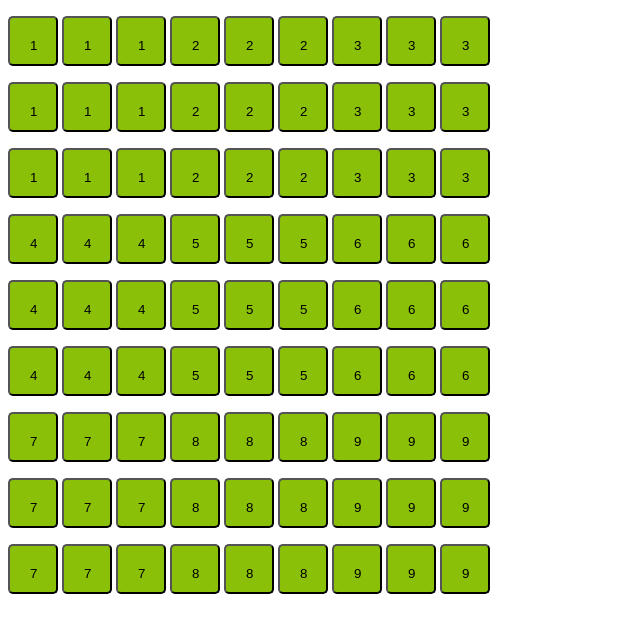
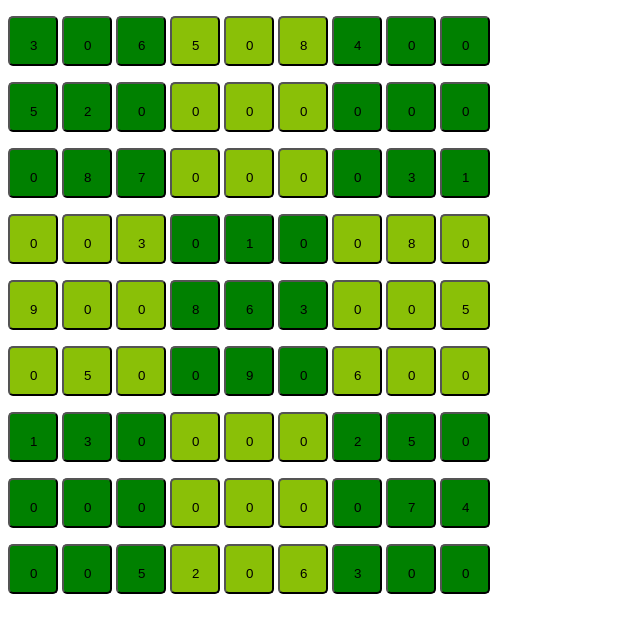
Before and after one commit to JKRuigu/soduku_backtracking_JS, a plain HTML site: page index.html in a window 1280 px wide. Shown: the whole page, without its empty margins (0-640 px from the left). Drawn offline with Linux system fonts and the light colour scheme.

Commit message:
colored selection table

```diff
--- a/index.html
+++ b/index.html
@@ -10,6 +10,14 @@
      	button {
 	        border-radius: 5px;
 	        background: #8AC007;
+	        padding: 20px;
+	        height: 50px;
+	        width: 50px;
+      	}
+
+      	.one{
+	        border-radius: 5px;
+	        background: green;
 	        padding: 20px;
 	        height: 50px;
 	        width: 50px;
--- a/main.js
+++ b/main.js
@@ -41,9 +41,12 @@ initialize = ()=>{
 		for (var j = 1; j <= row; j++) {
 			ids.push(String(i)+String(j));
 			selectionTable.push(getSelection(String(i)+String(j)));
+			let sec = getSelection(String(i)+String(j));
+			let sec2 = sec==1||sec==3||sec==5||sec==7||sec==9?"one":"two";
+			document.getElementById(String(i)+String(j)).classList.add(sec2);
 			let index = (((i*row)+j)-column)-1;
 			indexs.push(index);
-			document.getElementById(String(i)+String(j)).innerHTML = getSelection(String(i)+String(j));
+			document.getElementById(String(i)+String(j)).innerHTML = data[index];
 		}
 	}
 }
```
